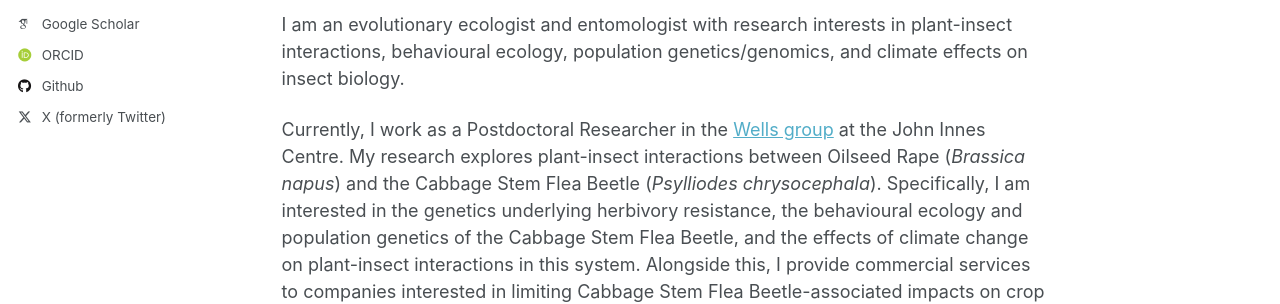
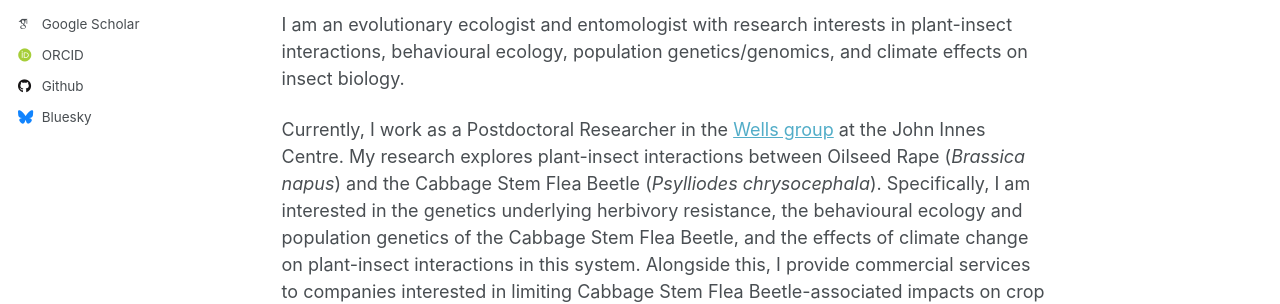
Before and after one commit to RyanEBrock/RyanEBrock.github.io, a Jekyll site: the page built from _pages/about.md, in a window 1280 px wide. Shown: the part 466-770 px from the top of the page. Built offline with Jekyll 4.4.1, drawn with Linux system fonts in a browser that asks for light colours; some web fonts are replaced; part of the change alters nothing that is shown.

Commit message:
update config

```diff
--- a/_config.yml
+++ b/_config.yml
@@ -49,7 +49,7 @@ author:
   stackoverflow    : # User number or user number and name (i.e., use "1" or "1/jeff-atwood")
 
   # Social media
-  bluesky          : # Replace this with you Bluesky username
+  bluesky          : "ryanebrock.bsky.social"
   facebook         : # Username
   flickr           : # Username
   foursquare       : # Username
@@ -66,7 +66,7 @@ author:
   steam            : # Username
   telegram         : # URL
   tumblr           : # Username
-  twitter          : "RBrock94"
+  twitter          : # Username
   vine             : # Username
   weibo            : # Username
   wikipedia        : # Username
```
